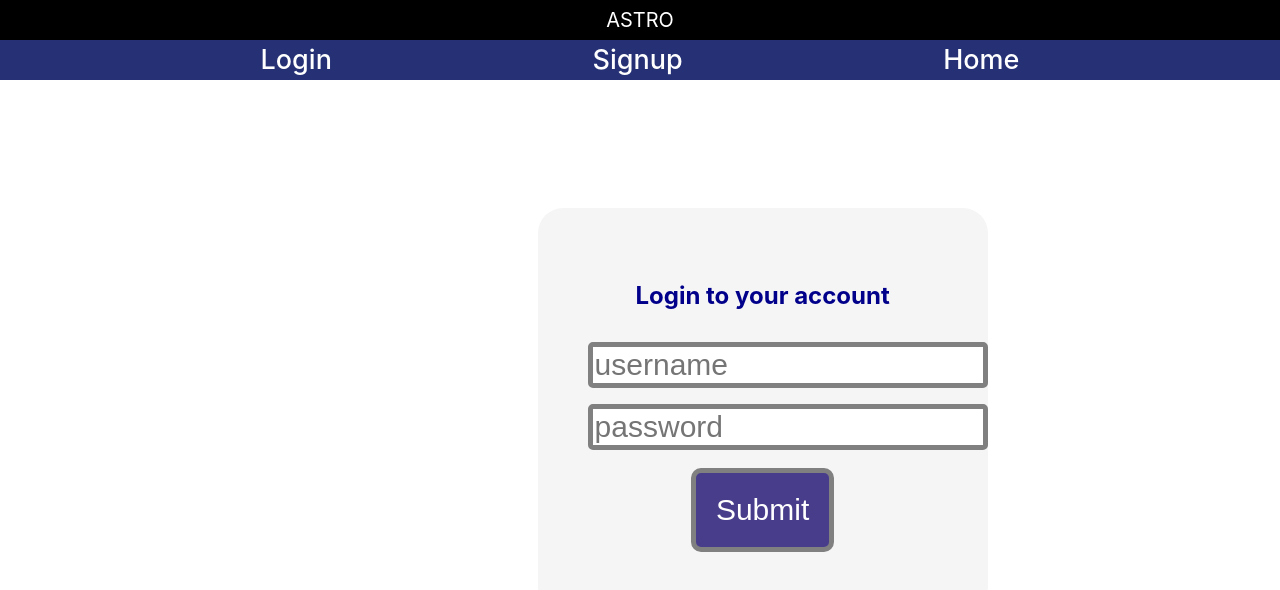
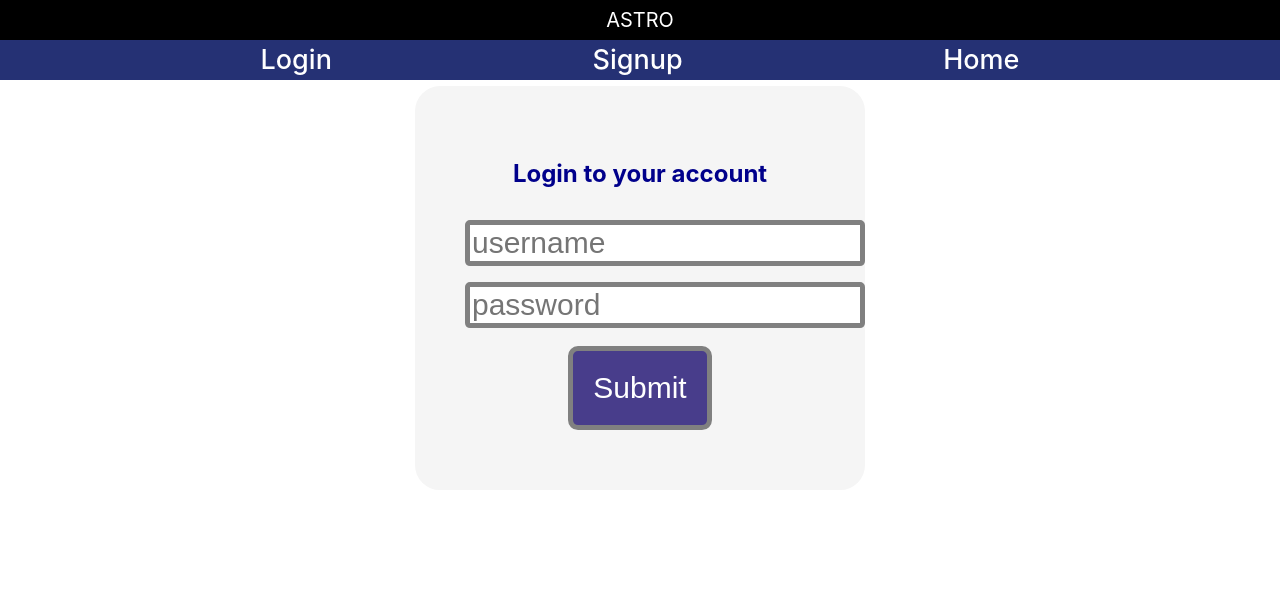
Before and after one commit to 241209-NET/Group2Frontend, a React (Vite) app in the folder Astro/: page /login in a window 1280 px wide. Shown: the top 590 px of the page. Built offline with nearby package versions, Linux system fonts and the light colour scheme.

Commit message:
fixed ui positions

```diff
--- a/Astro/src/App.css
+++ b/Astro/src/App.css
@@ -54,20 +54,16 @@
 
 .user-container {
   background-color: lightblue;
-  display: block;
   padding: 30px;
   width: 350px;
   max-height: 350px;
-  border-radius: 25.00px;
-  align-content: center;
-  align-self: center;
-  align-items: center;
-  flex: auto;
+  border-radius: 25px;
   color: darkblue;
 
   position: absolute;
-  top: 10%;
-  left: 42%;
+  top: 20%;
+  left: 50%;
+  transform: translate(-50%, -50%);
 }
 
 .user-input {
```
